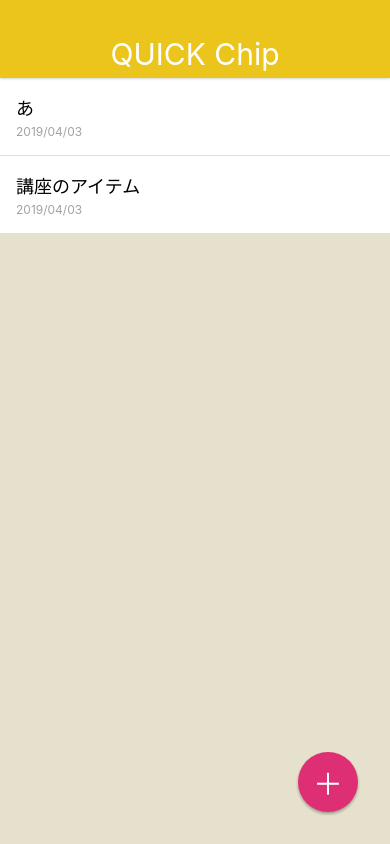
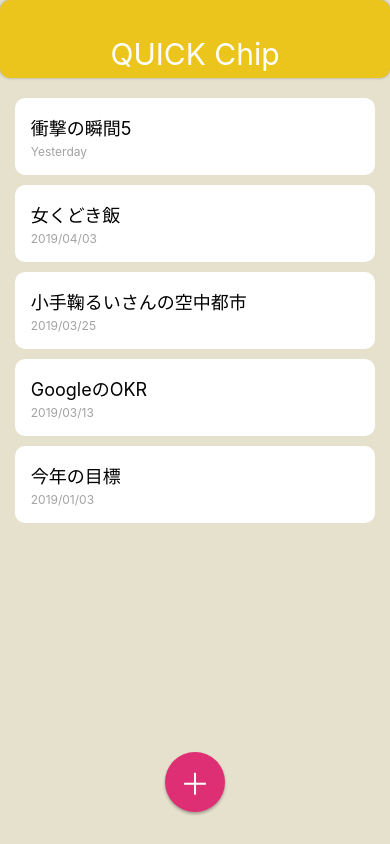
Before and after one commit to clover0114/NoteApp, a React Native app: screen / in a window 390 px wide. Built offline with nearby package versions, Linux system fonts and the light colour scheme.

Commit message:
Create MemoListScreen

```diff
--- a/App.js
+++ b/App.js
@@ -1,17 +1,15 @@
 import React from 'react';
 import { StyleSheet, View } from 'react-native';
 // 作ったコンポーネントをインポートする
-import MemoList from './src/components/MemoList';
+import MemoListScreen from './src/screens/MemoListScreen';
 import AppBar from './src/components/AppBar';
-import CircleButton from './src/elements/CircleButton';
 
 export default class App extends React.Component {
   render() {
     return (
       <View style={styles.container}>
         <AppBar />
-        <MemoList />
-        <CircleButton>＋</CircleButton>
+        <MemoListScreen />
       </View>
     );
   }
--- a/src/components/AppBar.js
+++ b/src/components/AppBar.js
@@ -22,6 +22,7 @@ const styles = StyleSheet.create({
     height: 78,
     paddingTop: 30,
     backgroundColor: '#EBC51B',
+    borderRadius: 10,
     justifyContent: 'center',
     alignItems: 'center',
     shadowColor: 'black',
--- a/src/components/MemoList.js
+++ b/src/components/MemoList.js
@@ -4,33 +4,49 @@ import { StyleSheet, View, Text } from 'react-native';
 class MemoList extends React.Component {
   render() {
     return (
+
       <View style={styles.memoList}>
           <View style={styles.memoListItem}>
-            <Text style={styles.memoTitle}>あ</Text>
+            <Text style={styles.memoTitle}>衝撃の瞬間5</Text>
+            <Text style={styles.memoDate}>Yesterday</Text>
+          </View>
+
+          <View style={styles.memoListItem}>
+            <Text style={styles.memoTitle}>女くどき飯</Text>
             <Text style={styles.memoDate}>2019/04/03</Text>
           </View>
 
+          <View style={styles.memoListItem}>
+            <Text style={styles.memoTitle}>小手鞠るいさんの空中都市</Text>
+            <Text style={styles.memoDate}>2019/03/25</Text>
+          </View>
 
-      <View style={styles.memoList}>
           <View style={styles.memoListItem}>
-            <Text style={styles.memoTitle}>講座のアイテム</Text>
-            <Text style={styles.memoDate}>2019/04/03</Text>
+            <Text style={styles.memoTitle}>GoogleのOKR</Text>
+            <Text style={styles.memoDate}>2019/03/13</Text>
+          </View>
+
+          <View style={styles.memoListItem}>
+            <Text style={styles.memoTitle}>今年の目標</Text>
+            <Text style={styles.memoDate}>2019/01/03</Text>
           </View>
       </View>
-      </View>
+
     );
   }
 }
 
 const styles = StyleSheet.create({
   memoList: {
-    width: '100%',
+    width: '95%',
+    paddingTop: 15,
+    paddingBottom: 15,
   },
   memoListItem: {
     padding: 16,
-    borderBottomWidth: 1,
-    borderBottomColor: '#ddd',
     backgroundColor: '#fff',
+    borderRadius: 10,
+    margin: 5,
   },
   memoTitle: {
     fontSize: 18,
--- a/src/elements/CircleButton.js
+++ b/src/elements/CircleButton.js
@@ -1,12 +1,12 @@
 import React from 'react';
-import { StyleSheet, View, Text } from 'react-native';
+import { StyleSheet, Text, View } from 'react-native';
 
 class CircleButton extends React.Component {
   render() {
     return (
       <View style={styles.circleButton}>
          <Text style={styles.circleButtonTitle}>
-          {this.props.children}
+          { this.props.children }
          </Text>
       </View>
     );
@@ -21,7 +21,6 @@ const styles = StyleSheet.create({
   circleButton: {
     position: 'absolute',
     bottom: 32,
-    right: 32,
     width: 60,
     height: 60,
     backgroundColor: '#DE2F75',
--- /dev/null
+++ b/src/screens/MemoListScreen.js
@@ -0,0 +1,26 @@
+import React from 'react';
+import { StyleSheet, View } from 'react-native';
+
+import MemoList from '../components/MemoList';
+import CircleButton from '../elements/CircleButton';
+
+class MemoListScreen extends React.Component {
+  render() {
+    return (
+      <View style={styles.container}>
+        <MemoList />
+        <CircleButton>＋</CircleButton>
+      </View>
+    );
+  }
+}
+
+const styles = StyleSheet.create({
+  container: {
+    flex: 1,
+    width: '100%',
+    alignItems: 'center',
+  },
+});
+
+export default MemoListScreen;
```
